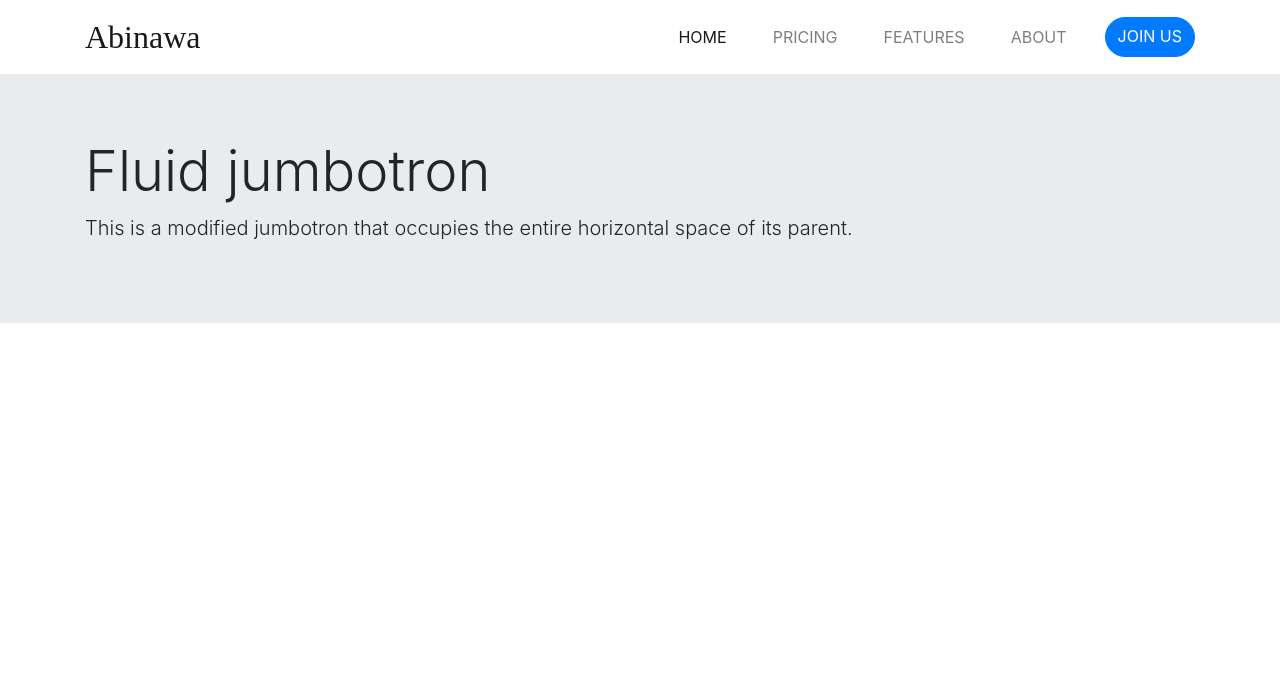
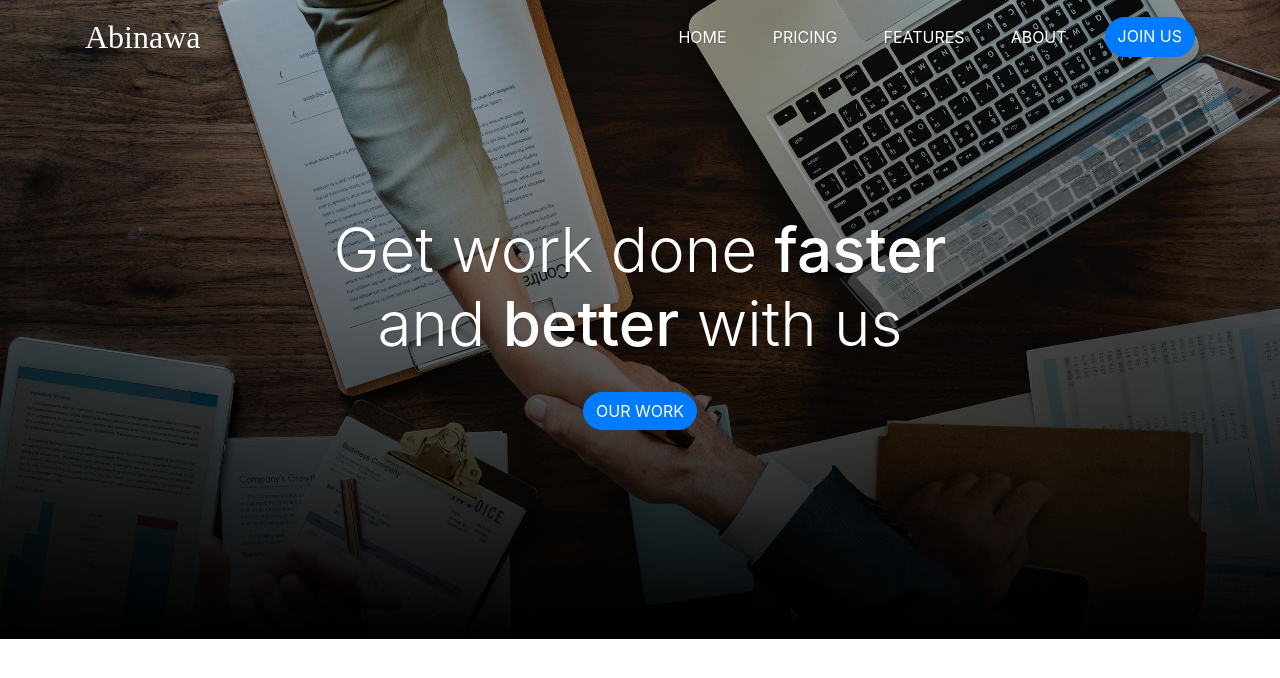
Before and after one commit to mikhlasnr/abinawa-landing-page, a plain HTML site: page index.html in a window 1280 px wide. Drawn offline with nearby package versions, Linux system fonts and the light colour scheme; a web font is replaced by a local one.

Commit message:
menyelesaikan jumbotron

```diff
--- a/index.html
+++ b/index.html
@@ -36,23 +36,26 @@
           <a class="nav-item nav-link" href="#">Features</a>
           <a class="nav-item nav-link" href="#">About</a>
           <a class="nav-item btn btn-primary tombol" href="#">Join Us</a>
-
         </div>
       </div>
     </div>
   </nav>
+  <!-- End Navbar -->
 
-  <!-- End Navbar -->
+
+  <!-- Jumbotron -->
   <div class="jumbotron jumbotron-fluid">
     <div class="container">
-      <h1 class="display-4">Fluid jumbotron</h1>
-      <p class="lead">This is a modified jumbotron that occupies the entire horizontal space of its parent.</p>
+      <h1 class="display-4">Get work done <span>faster</span><br>and <span>better</span> with us</h1>
+      <a href="#" class="btn btn-primary tombol">Our Work</a>
     </div>
   </div>
+  <!-- End Jumbotron -->
 
-  <!-- Jumbotron -->
+  <!--  -->
 
-  <!-- End Jumbotron -->
+
+
   <!-- Optional JavaScript -->
   <!-- jQuery first, then Popper.js, then Bootstrap JS -->
   <script src="https://code.jquery.com/jquery-3.4.1.slim.min.js"
--- a/items/style/main.css
+++ b/items/style/main.css
@@ -1,12 +1,49 @@
 /* Navbar */
+.navbar {
+    position: relative;
+    z-index: 1;
+}
 .navbar-brand {
     font-family: Viga;
     font-size: 32px;
 }
 
+
 /* jumbotron */
 .jumbotron {
-    background-image: url();
+    background-image: url(../img/jumbotron-bg.jpg);
+    background-size: cover;
+    height: 540px;
+    text-align: center;
+    position: relative;
+}
+
+.jumbotron::after {
+    content: '';
+    display: block;
+    position: absolute;
+    bottom: 0;
+    width: 100%;
+    height: 100%;
+    background-image: linear-gradient(to top, rgba(0,0,0,1), rgba(0,0,0,0));
+}
+
+.jumbotron .container {
+    position: relative;
+    z-index: 1;
+}
+
+.jumbotron .display-4 {
+    color: #ffffff;
+    margin-top: 150px;
+    text-shadow: 1px 1px 1px rgba(0, 0, 0, 0.192);
+    font-size: 40px;
+    margin-bottom: 30px;
+}
+
+.jumbotron .display-4 span {
+    font-weight: 500;
+
 }
 
 /* Utility */
@@ -20,6 +57,13 @@
 
 /* DESKTOP VERSION */
 @media (min-width: 992px) {
+
+    .navbar-brand,
+    .nav-link {
+        color: #ffffff !important;
+        text-shadow: 1px 1px 1px rgba(0, 0, 0, 0.192);
+    }
+
     .nav-link {
         text-transform: uppercase;
         margin-right: 30px;
@@ -34,4 +78,14 @@
         padding-bottom: 5px;
         margin-bottom: -8px;
     }
+
+    .jumbotron {
+        margin-top: -75px;
+        height: 640px;
+
+    }
+
+    .jumbotron .display-4 {
+        font-size: 62px;
+    }
 }
```
